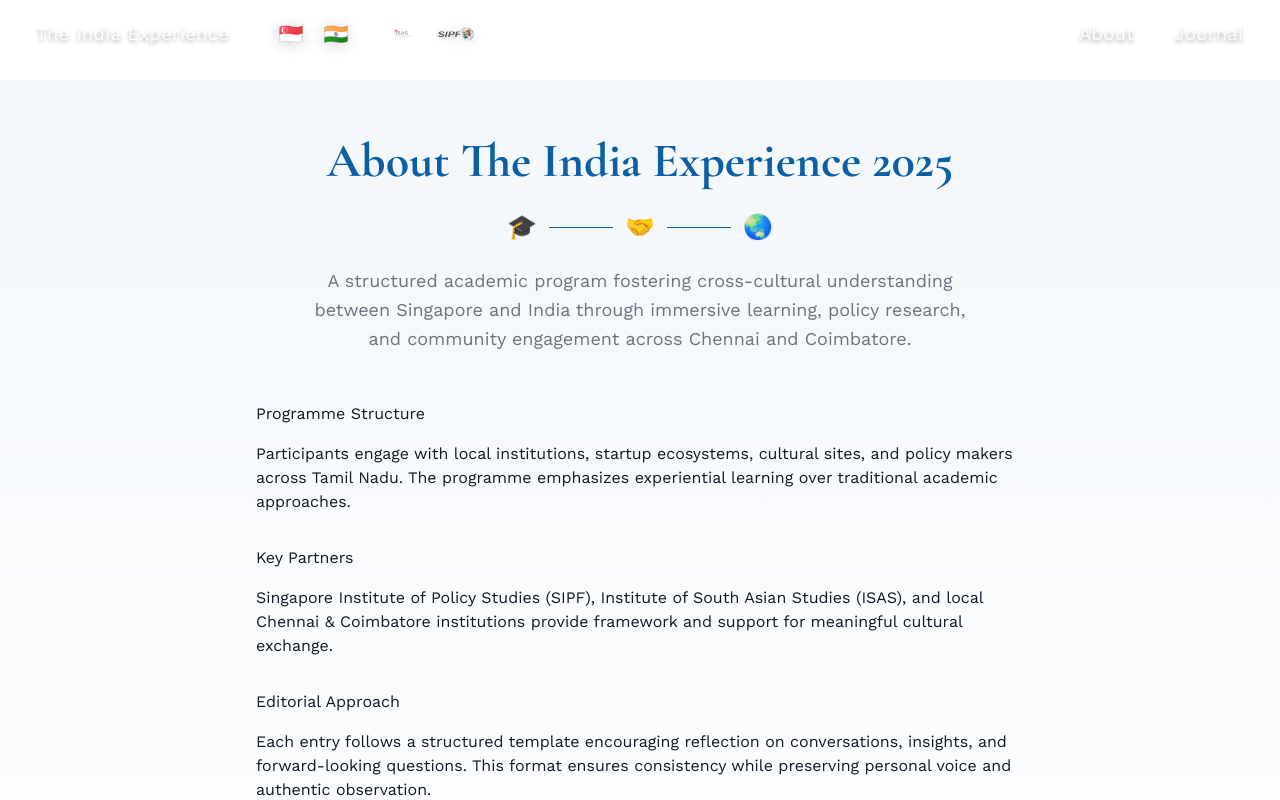
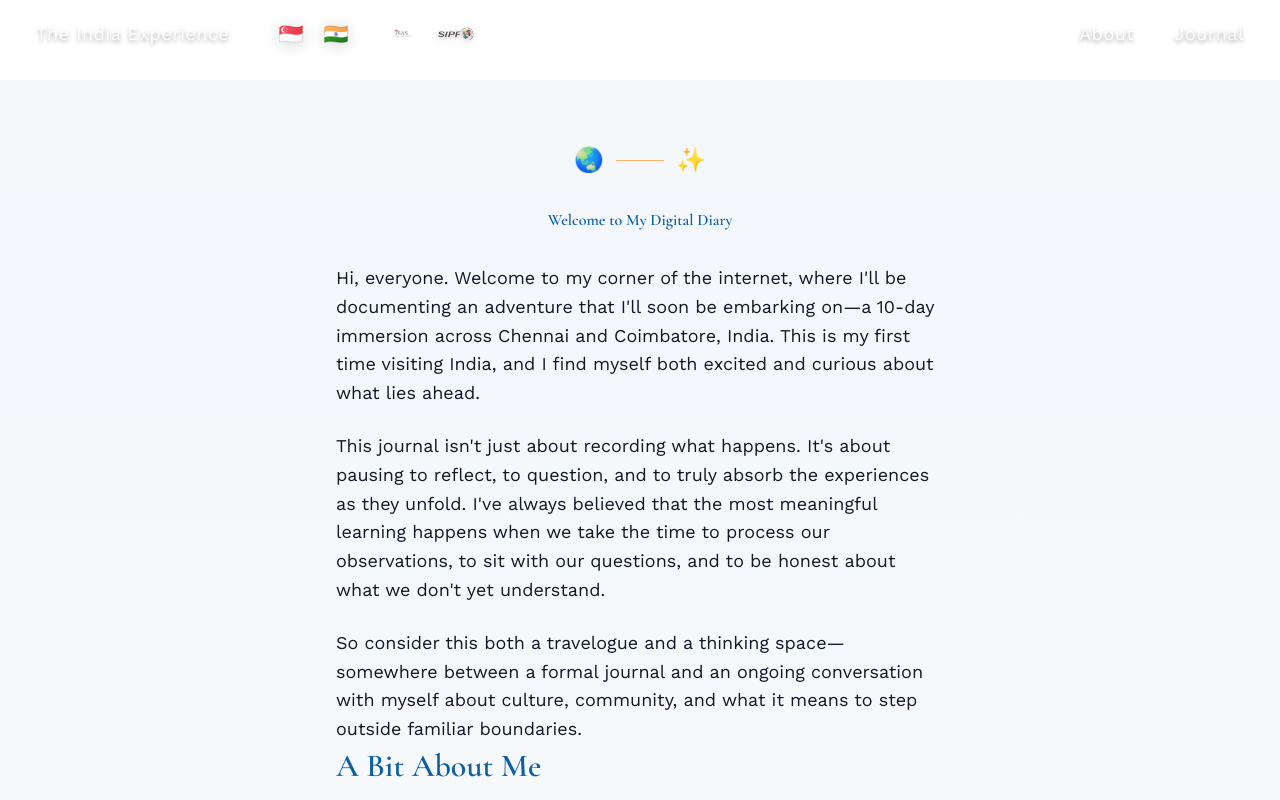
Before and after one commit to zainabiskandar/India2025, a React app in the folder src/: page / in a window 1280 px wide. Both pictures are taken after a click on the button "About". Shown: the top 800 px of the page. Built offline with nearby package versions, Linux system fonts and the light colour scheme; the HTML template or start-up script is replaced by a standard one.

Commit message:
Updated AboutPage.tsx

```diff
--- a/src/pages/AboutPage.tsx
+++ b/src/pages/AboutPage.tsx
@@ -6,81 +6,170 @@ interface AboutPageProps {
 
 export function AboutPage({ onNavigate }: AboutPageProps) {
   return (
-    <div className="min-h-screen py-12 bg-gradient-to-b from-[var(--navy)]/5 to-white">
-      <div className="container-desktop">
-        <div className="max-w-3xl mx-auto">
+    <div className="min-h-screen py-16 bg-gradient-to-b from-[var(--navy)]/5 to-white">
+      <div className="container-mobile md:container-desktop">
+        <div className="max-w-4xl mx-auto">
 
-          {/* Header */}
-          <div className="text-center mb-12">
-            <h1 className="mb-4" style={{ color: 'var(--navy)' }}>
-              About The India Experience 2025
+          {/* Personal Welcome */}
+          <div className="mb-20">
+            <div className="flex items-center gap-3 mb-8 justify-center">
+              <span className="text-2xl">🌏</span>
+              <div className="w-12 h-px" style={{ backgroundColor: 'var(--saffron)' }}></div>
+              <span className="text-2xl">✨</span>
+            </div>
+
+            <h1
+              className="mb-8 text-center"
+              style={{
+                color: 'var(--navy)',
+                fontFamily: "'Cormorant Garamond', serif",
+                fontWeight: '600'
+              }}
+            >
+              Welcome to My Digital Diary
             </h1>
-            <div className="flex justify-center items-center gap-3 mb-6">
-              <span className="text-2xl">🎓</span>
-              <div className="w-16 h-px" style={{ backgroundColor: 'var(--navy)' }}></div>
-              <span className="text-2xl">🤝</span>
-              <div className="w-16 h-px" style={{ backgroundColor: 'var(--navy)' }}></div>
-              <span className="text-2xl">🌏</span>
-            </div>
-            <p className="max-w-2xl mx-auto mb-8" style={{ color: 'var(--muted)' }}>
-              A structured academic program fostering cross-cultural understanding between Singapore and India through immersive learning, policy research, and community engagement across Chennai and Coimbatore.
+
+            <div
+              className="prose prose-lg max-w-none"
+              style={{
+                color: 'var(--text)',
+                lineHeight: '1.8'
+              }}
+            >
+              <p className="text-lg mb-6" style={{ color: 'var(--text)' }}>
+                Hi, everyone. Welcome to my corner of the internet, where I'll be documenting an adventure that I'll soon be embarking on—a 10-day immersion across Chennai and Coimbatore, India. This is my first time visiting India, and I find myself both excited and curious about what lies ahead.
+              </p>
+
+              <p className="text-lg mb-6" style={{ color: 'var(--text)' }}>
+                This journal isn't just about recording what happens. It's about pausing to reflect, to question, and to truly absorb the experiences as they unfold. I've always believed that the most meaningful learning happens when we take the time to process our observations, to sit with our questions, and to be honest about what we don't yet understand.
+              </p>
+
+              <p className="text-lg mb-0" style={{ color: 'var(--text)' }}>
+                So consider this both a travelogue and a thinking space—somewhere between a formal journal and an ongoing conversation with myself about culture, community, and what it means to step outside familiar boundaries.
               </p>
             </div>
+          </div>
 
-          {/* Programme Details */}
-          <div className="space-y-8">
-
-            <section>
-              <h2 className="mb-4" style={{ color: 'var(--text)' }}>Programme Structure</h2>
-              <p
+          {/* About Me */}
+          <div className="mb-20">
+            <h2
+              className="mb-8"
               style={{
-                  color: 'var(--text)'
+                color: 'var(--navy)',
+                fontFamily: "'Cormorant Garamond', serif",
+                fontWeight: '600'
               }}
             >
-                Participants engage with local institutions, startup ecosystems, cultural sites, and policy makers across Tamil Nadu. The programme emphasizes experiential learning over traditional academic approaches.
-              </p>
-            </section>
+              A Bit About Me
+            </h2>
 
-            <section>
-              <h2 className="mb-4" style={{ color: 'var(--text)' }}>Key Partners</h2>
-              <p
+            <div
+              className="space-y-6"
               style={{
-                  color: 'var(--text)'
+                color: 'var(--text)',
+                lineHeight: '1.8'
               }}
             >
-                Singapore Institute of Policy Studies (SIPF), Institute of South Asian Studies (ISAS), and local Chennai & Coimbatore institutions provide framework and support for meaningful cultural exchange.
+              <p className="text-lg" style={{ color: 'var(--text)' }}>
+                I'm currently a student at [Your University/Program], studying [Your Field]. My academic interests have always leaned toward [placeholder for your interests—e.g., "understanding how policy shapes lived experiences" or "exploring the intersection of culture and innovation"]. But beyond the formal learning, I'm drawn to the kind of education that comes from simply being present in a place that's new to you, listening more than speaking, and remaining open to having your assumptions gently challenged.
               </p>
-            </section>
 
-            <section>
-              <h2 className="mb-4" style={{ color: 'var(--text)' }}>Editorial Approach</h2>
-              <p
+              <p className="text-lg" style={{ color: 'var(--text)' }}>
+                [Placeholder: Add more about your background, what drives your curiosity, your approach to learning, or any relevant context about who you are as a student and thinker. This could be 2-3 more paragraphs about your journey, interests, or what shaped your perspective.]
+              </p>
+            </div>
+          </div>
+
+          {/* Why This Trip - Intentions */}
+          <div className="mb-20">
+            <h2
+              className="mb-8"
               style={{
-                  color: 'var(--text)'
+                color: 'var(--navy)',
+                fontFamily: "'Cormorant Garamond', serif",
+                fontWeight: '600'
               }}
             >
-                Each entry follows a structured template encouraging reflection on conversations, insights, and forward-looking questions. This format ensures consistency while preserving personal voice and authentic observation.
-              </p>
-            </section>
+              Why This Trip: My Intentions
+            </h2>
 
-            <section>
-              <h2 className="mb-4" style={{ color: 'var(--text)' }}>Privacy & Ethics</h2>
-              <p
+            <div
+              className="space-y-6"
               style={{
-                  color: 'var(--text)'
+                color: 'var(--text)',
+                lineHeight: '1.8'
               }}
             >
-                All conversations are documented with participant consent. Individual identities are protected while cultural insights and policy observations are shared openly to benefit future programme participants and research initiatives.
+              <p className="text-lg" style={{ color: 'var(--text)' }}>
+                I decided to go on this trip because it was an opportunity I didn't want to miss. When I first heard about the India Experience programme, something about it felt right—not just intellectually interesting, but personally significant. There was a pull toward understanding a part of the world I knew very little about, beyond the surface-level narratives we often encounter.
               </p>
-            </section>
 
+              <p className="text-lg" style={{ color: 'var(--text)' }}>
+                My intentions for this journey are both specific and open-ended. Specifically, I want to [placeholder: e.g., "understand how traditional values coexist with rapid modernization," "learn about community-led innovation," "observe how different cultures approach problem-solving"]. But I'm also intentionally leaving space for the unexpected—the conversations I didn't anticipate, the questions I didn't know to ask, the moments that shift how I see not just India, but my own context back home.
+              </p>
+
+              <p className="text-lg" style={{ color: 'var(--text)' }}>
+                [Placeholder: Continue with more about your intentions. What do you hope to learn? What questions are you bringing with you? What do you hope this experience will change about how you think or see the world? This could be several more paragraphs—don't hold back on the reflection.]
+              </p>
+            </div>
+          </div>
+
+          {/* What I Hope to Discover */}
+          <div className="mb-20">
+            <h2
+              className="mb-8"
+              style={{
+                color: 'var(--navy)',
+                fontFamily: "'Cormorant Garamond', serif",
+                fontWeight: '600'
+              }}
+            >
+              What I Hope to Discover
+            </h2>
+
+            <div
+              className="space-y-6"
+              style={{
+                color: 'var(--text)',
+                lineHeight: '1.8'
+              }}
+            >
+              <p className="text-lg" style={{ color: 'var(--text)' }}>
+                Beyond the structured programme activities and planned site visits, I'm most curious about the in-between moments—the informal conversations, the observations that happen when you're just walking through a neighbourhood, the patterns you start to notice after a few days in a place. I want to understand not just what people do, but why they do it, and what that reveals about different ways of organizing society, family, community, and purpose.
+              </p>
+
+              <p className="text-lg" style={{ color: 'var(--text)' }}>
+                [Placeholder: What else are you hoping to discover or understand? What aspects of Indian culture, society, or daily life are you most curious about? What do you hope to bring back with you—not just intellectually, but in terms of perspective or understanding? Add as many paragraphs as you need to fully express your hopes and curiosities for this journey.]
+              </p>
+            </div>
+          </div>
+
+          {/* Closing Note */}
+          <div className="mb-16">
+            <div
+              className="p-8 rounded-lg"
+              style={{
+                backgroundColor: 'var(--subtle)',
+                border: '1px solid var(--border)'
+              }}
+            >
+              <p
+                className="text-center italic mb-0"
+                style={{
+                  color: 'var(--muted)',
+                  lineHeight: '1.7'
+                }}
+              >
+                Thank you for being here. I hope these reflections spark your own curiosity about cross-cultural understanding, travel as learning, and the value of approaching the unfamiliar with openness rather than certainty. Feel free to reach out if anything here resonates with you—I'd love to hear your thoughts.
+              </p>
+            </div>
           </div>
 
           {/* Navigation Link */}
-          <div className="mt-12 text-center">
+          <div className="text-center">
             <button
               onClick={() => onNavigate('home')}
-              className="inline-flex items-center px-6 py-3 border rounded-lg transition-colors ui-text"
+              className="inline-flex items-center px-6 py-3 border rounded-lg transition-colors ui-text hover:bg-gray-50"
               style={{
                 borderColor: 'var(--border)',
                 color: 'var(--text)',
```
Lines whose indentation alone changed are shown as unchanged.
